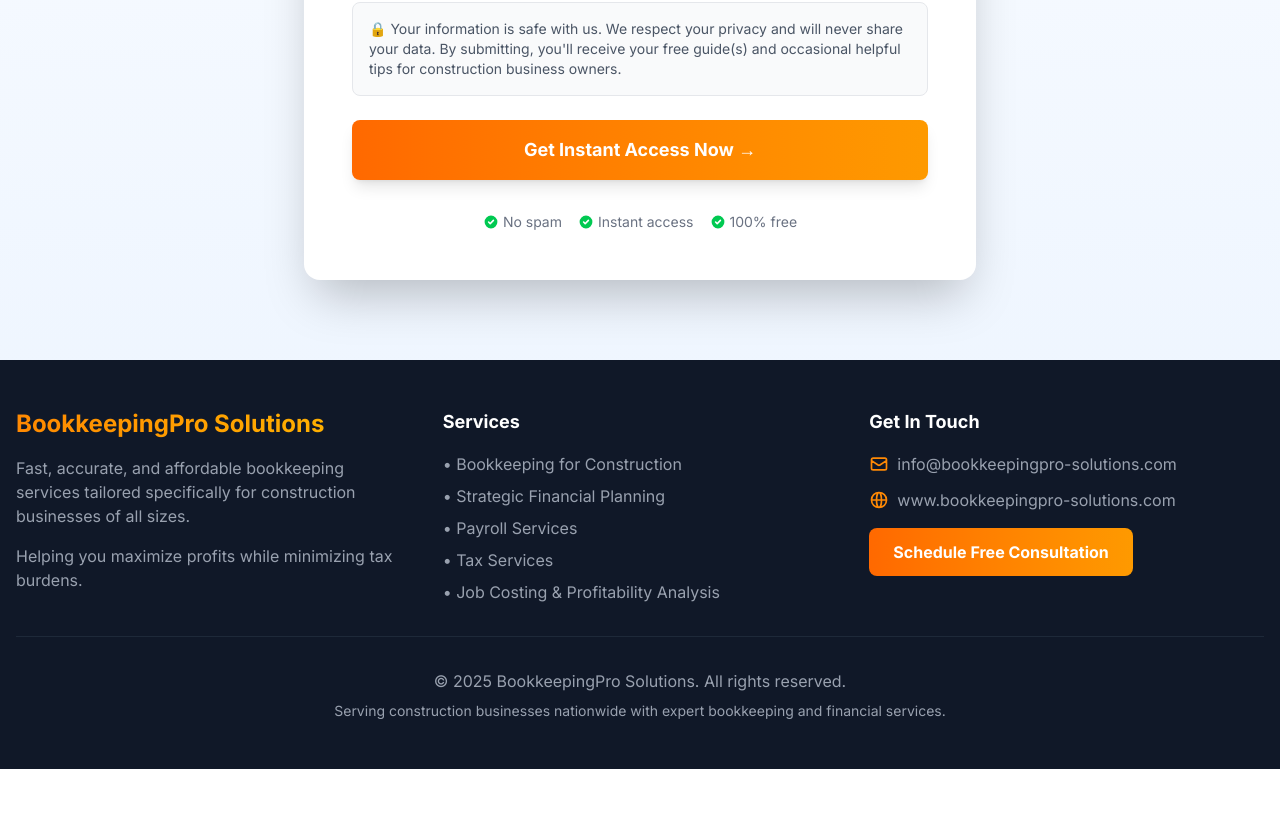
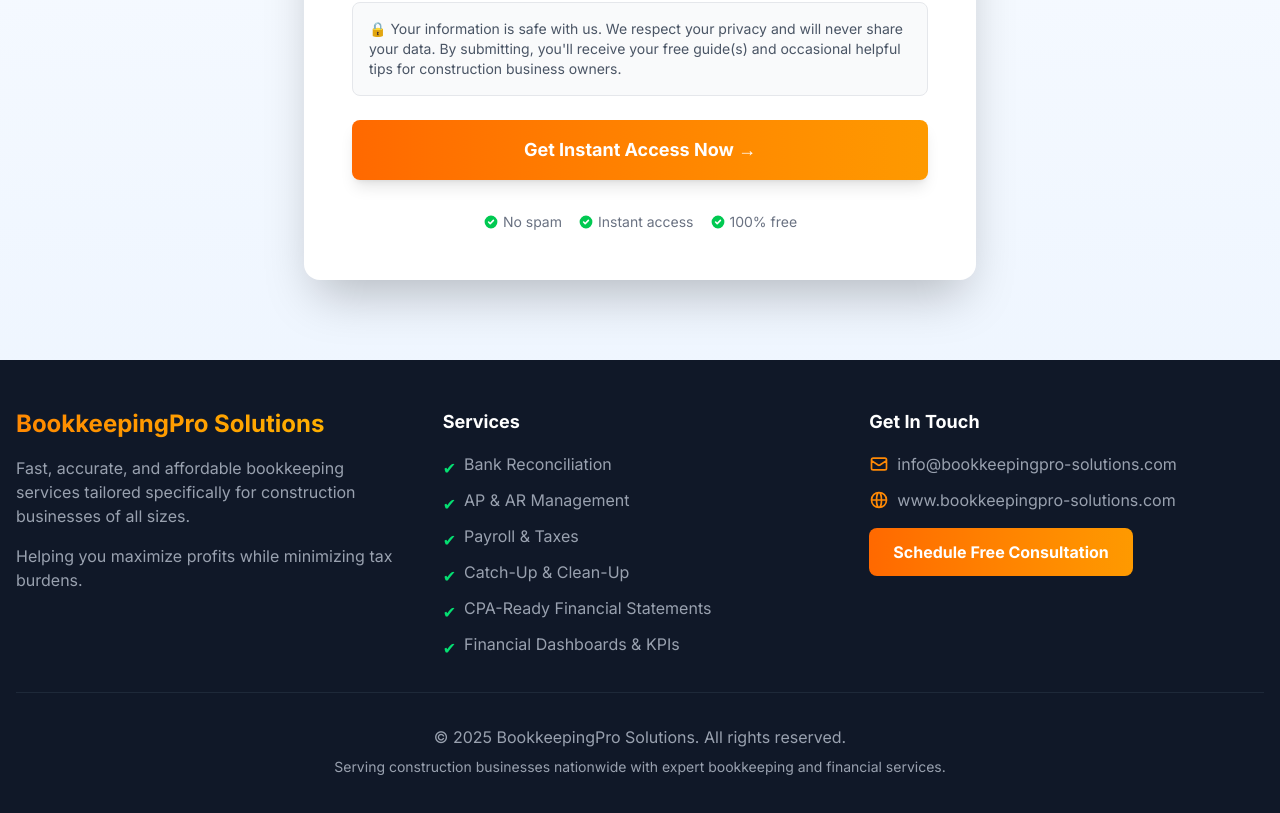
Before and after one commit to BookkeepingProSolutions/bookkeeping-leads, a Next.js app: page / in a window 1280 px wide. Shown: the part 2743-3556 px from the top of the page. Before the commit the page ends 3512 px from the top, so only its background shows below. Built offline with nearby package versions, Linux system fonts and the light colour scheme.

Commit message:
Update Calendly link to bookkeeping-consultation-1 and update services list

```diff
--- a/components/Footer.tsx
+++ b/components/Footer.tsx
@@ -20,11 +20,30 @@ export default function Footer() {
                     <div>
                         <h4 className="text-lg font-bold mb-4">Services</h4>
                         <ul className="space-y-2 text-gray-400">
-                            <li>• Bookkeeping for Construction</li>
-                            <li>• Strategic Financial Planning</li>
-                            <li>• Payroll Services</li>
-                            <li>• Tax Services</li>
-                            <li>• Job Costing & Profitability Analysis</li>
+                            <li className="flex items-start gap-2">
+                                <span className="text-green-400 mt-1">✔</span>
+                                <span>Bank Reconciliation</span>
+                            </li>
+                            <li className="flex items-start gap-2">
+                                <span className="text-green-400 mt-1">✔</span>
+                                <span>AP & AR Management</span>
+                            </li>
+                            <li className="flex items-start gap-2">
+                                <span className="text-green-400 mt-1">✔</span>
+                                <span>Payroll & Taxes</span>
+                            </li>
+                            <li className="flex items-start gap-2">
+                                <span className="text-green-400 mt-1">✔</span>
+                                <span>Catch-Up & Clean-Up</span>
+                            </li>
+                            <li className="flex items-start gap-2">
+                                <span className="text-green-400 mt-1">✔</span>
+                                <span>CPA-Ready Financial Statements</span>
+                            </li>
+                            <li className="flex items-start gap-2">
+                                <span className="text-green-400 mt-1">✔</span>
+                                <span>Financial Dashboards & KPIs</span>
+                            </li>
                         </ul>
                     </div>
 
@@ -46,7 +65,7 @@ export default function Footer() {
                             </p>
                             <div className="mt-4">
                                 <a
-                                    href="https://calendly.com/bookkeepingprosolutions/new-meeting"
+                                    href="https://calendly.com/bookkeepingprosolutions/bookkeeping-consultation-1"
                                     target="_blank"
                                     rel="noopener noreferrer"
                                     className="inline-block bg-gradient-to-r from-orange-500 to-amber-500 hover:from-orange-600 hover:to-amber-600 text-white font-bold px-6 py-3 rounded-lg transition-all transform hover:scale-105"
--- a/landing-page-preview.html
+++ b/landing-page-preview.html
@@ -376,11 +376,30 @@
                 <div>
                     <h4 class="text-lg font-bold mb-4">Services</h4>
                     <ul class="space-y-2 text-gray-400">
-                        <li>• Bookkeeping for Construction</li>
-                        <li>• Strategic Financial Planning</li>
-                        <li>• Payroll Services</li>
-                        <li>• Tax Services</li>
-                        <li>• Job Costing & Profitability Analysis</li>
+                        <li class="flex items-start gap-2">
+                            <span class="text-green-400 mt-1">✔</span>
+                            <span>Bank Reconciliation</span>
+                        </li>
+                        <li class="flex items-start gap-2">
+                            <span class="text-green-400 mt-1">✔</span>
+                            <span>AP & AR Management</span>
+                        </li>
+                        <li class="flex items-start gap-2">
+                            <span class="text-green-400 mt-1">✔</span>
+                            <span>Payroll & Taxes</span>
+                        </li>
+                        <li class="flex items-start gap-2">
+                            <span class="text-green-400 mt-1">✔</span>
+                            <span>Catch-Up & Clean-Up</span>
+                        </li>
+                        <li class="flex items-start gap-2">
+                            <span class="text-green-400 mt-1">✔</span>
+                            <span>CPA-Ready Financial Statements</span>
+                        </li>
+                        <li class="flex items-start gap-2">
+                            <span class="text-green-400 mt-1">✔</span>
+                            <span>Financial Dashboards & KPIs</span>
+                        </li>
                     </ul>
                 </div>
 
--- a/public/ebooks/7-financial-tricks-construction.html
+++ b/public/ebooks/7-financial-tricks-construction.html
@@ -652,7 +652,7 @@
 
             <div style="height: 40px;"></div>
 
-            <a href="https://calendly.com/bookkeepingprosolutions/new-meeting" target="_blank"
+            <a href="https://calendly.com/bookkeepingprosolutions/bookkeeping-consultation-1" target="_blank"
                 style="background: #d32f2f; color: white; padding: 20px 40px; display: inline-block; font-size: 20px; font-weight: 700; border-radius: 5px; margin: 20px 0; text-decoration: none;">
                 CLICK HERE TO SCHEDULE YOUR<br>FREE CONSULTATION CALL
             </a>
--- a/public/ebooks/scalable-bookkeeping-blueprint.html
+++ b/public/ebooks/scalable-bookkeeping-blueprint.html
@@ -469,7 +469,7 @@
             <p style="margin: 30px 0;">We've helped contractors go from overwhelmed solo operators to thriving
                 multi-million dollar companies by implementing the exact systems outlined in this guide.</p>
 
-            <a href="https://calendly.com/bookkeepingprosolutions/new-meeting" target="_blank" rel="noopener noreferrer"
+            <a href="https://calendly.com/bookkeepingprosolutions/bookkeeping-consultation-1" target="_blank" rel="noopener noreferrer"
                 style="margin: 30px 0; font-size: 22px; background: #d32f2f; color: white; padding: 20px 40px; display: inline-block; font-weight: 700; text-decoration: none; border-radius: 5px;">
                 <strong>SCHEDULE YOUR FREE STRATEGY CALL</strong></a>
 
--- a/public/ebooks/tax-minimization-checklist.html
+++ b/public/ebooks/tax-minimization-checklist.html
@@ -526,7 +526,7 @@
             <p style="margin: 30px 0;">We'll review your current situation, identify missed opportunities, and implement
                 systems to ensure you never overpay again.</p>
 
-            <a href="https://calendly.com/bookkeepingprosolutions/new-meeting" target="_blank" rel="noopener noreferrer"
+            <a href="https://calendly.com/bookkeepingprosolutions/bookkeeping-consultation-1" target="_blank" rel="noopener noreferrer"
                 style="margin: 30px 0; font-size: 22px; background: #d32f2f; color: white; padding: 20px; display: inline-block; font-weight: 700; text-decoration: none; border-radius: 5px;">
                 SCHEDULE YOUR FREE CONSULTATION TODAY</a>
 
```
